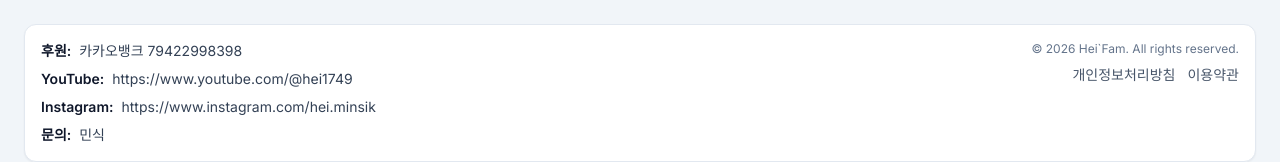
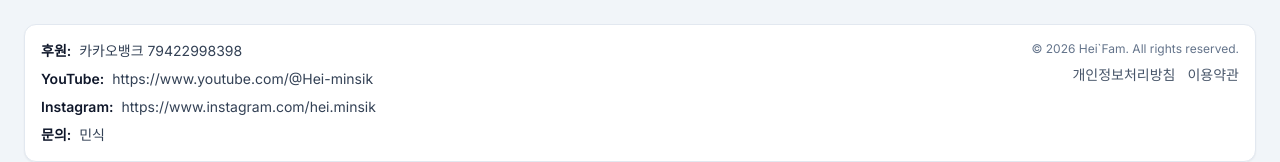
Before and after one commit to dldl8819/heifam, a Next.js app in the folder frontend/: page /terms in a window 1280 px wide. Shown: the part 1018-1180 px from the top of the page. Built offline with nearby package versions, Linux system fonts and the light colour scheme; no server answers.

Commit message:
chore(footer): update youtube channel link

```diff
--- a/frontend/src/components/site-footer.tsx
+++ b/frontend/src/components/site-footer.tsx
@@ -1,7 +1,7 @@
 import Link from 'next/link'
 import { t } from '@/lib/i18n'
 
-const YOUTUBE_URL = 'https://www.youtube.com/@hei1749'
+const YOUTUBE_URL = 'https://www.youtube.com/@Hei-minsik'
 const INSTAGRAM_URL = 'https://www.instagram.com/hei.minsik'
 
 export function SiteFooter() {
--- a/frontend/src/locales/ko.json
+++ b/frontend/src/locales/ko.json
@@ -36,7 +36,7 @@
     "supportLabel": "후원:",
     "supportAccount": "카카오뱅크 79422998398",
     "youtubeLabel": "YouTube:",
-    "youtubeLinkText": "https://www.youtube.com/@hei1749",
+    "youtubeLinkText": "https://www.youtube.com/@Hei-minsik",
     "instagramLabel": "Instagram:",
     "instagramLinkText": "https://www.instagram.com/hei.minsik",
     "contactLabel": "문의:",
```
